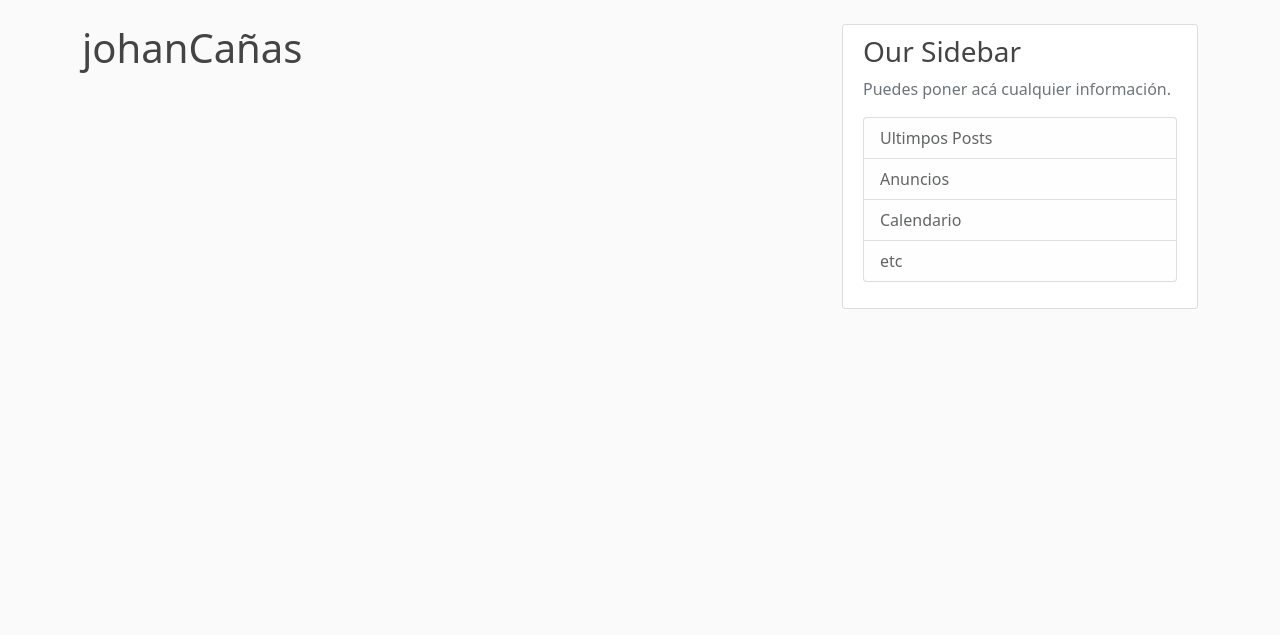
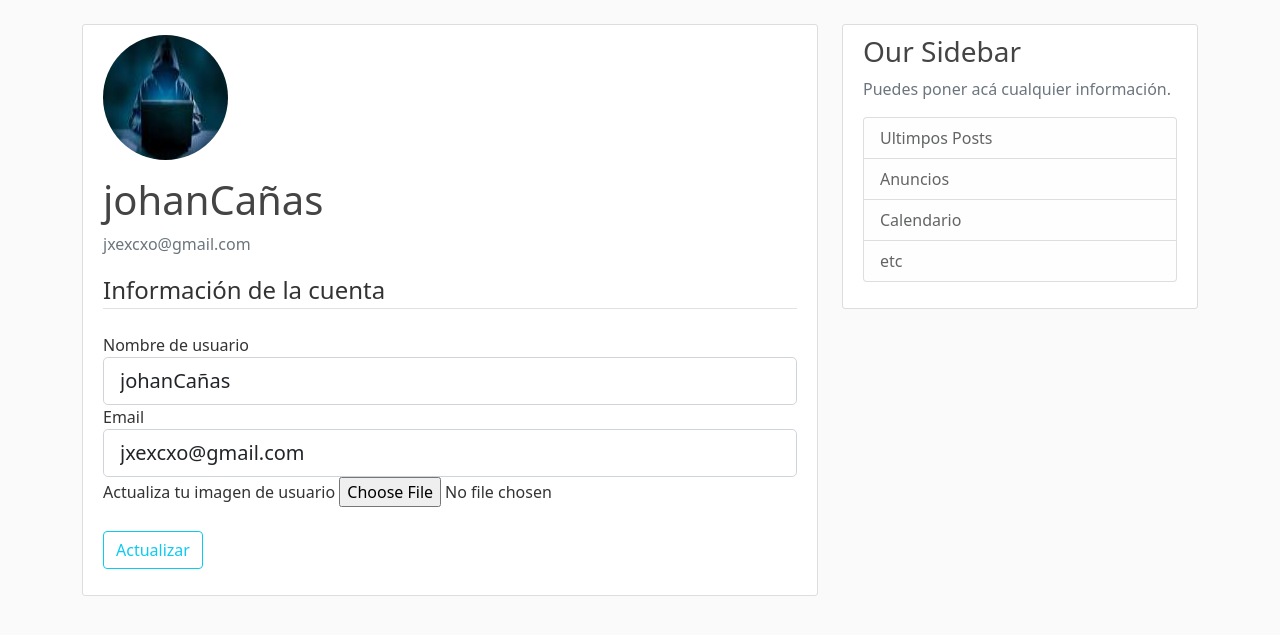
Before and after one commit to joescaos/flask-web-app, a Flask app: page /account in a window 1280 px wide. Shown: the part 56-691 px from the top of the page. Run offline with Flask 2, Linux system fonts and the light colour scheme; a user stored in the database is signed in; some libraries are stand-ins or nearby versions.

Commit message:
update account setup

```diff
--- a/flaskblog/forms.py
+++ b/flaskblog/forms.py
@@ -1,8 +1,9 @@
 from flask_wtf import FlaskForm
+from flask_wtf.file import FileField, FileAllowed
 from wtforms import StringField, PasswordField, SubmitField, BooleanField
 from wtforms.validators import DataRequired, Length, Email, EqualTo, ValidationError
 from flaskblog.models import User
-
+from flask_login import current_user
 class RegistrationForm(FlaskForm):
     username = StringField('Nombre de usuario',
                             validators=[DataRequired(), Length(min=2, max=20)])
@@ -27,6 +28,29 @@ class RegistrationForm(FlaskForm):
 class LoginForm(FlaskForm):
     email = StringField('Email',
                             validators=[DataRequired(), Email()])
-    password = PasswordField('Contrasela', validators=[DataRequired()])
+    password = PasswordField('Contraseña', validators=[DataRequired()])
     remember = BooleanField('Recordarme')
     submit = SubmitField('Iniciar Sesión')
+
+class UpdateAccountForm(FlaskForm):
+    username = StringField('Nombre de usuario',
+                            validators=[DataRequired(), Length(min=2, max=20)])
+    email = StringField('Email',
+                            validators=[DataRequired(), Email()])
+
+    picture = FileField('Actualiza tu imagen de usuario', validators=[
+                            FileAllowed(['jpg', 'png'])
+    ])
+    submit = SubmitField('Actualizar')
+
+    def validate_username(self, username):
+        if username.data != current_user.username:
+            user = User.query.filter_by(username=username.data).first()
+            if user:
+                raise ValidationError('Nombre de usuario ya existe')
+
+    def validate_email(self, email):
+        if email.data != current_user.email:
+            email = User.query.filter_by(email=email.data).first()
+            if email:
+                raise ValidationError('Dirección de email ya existe')
--- a/flaskblog/routes.py
+++ b/flaskblog/routes.py
@@ -1,6 +1,9 @@
+import secrets
+import os
+from PIL import Image
 from flask import render_template, redirect, url_for, flash, request
 from flaskblog import app, db, bcrypt
-from flaskblog.forms import RegistrationForm, LoginForm
+from flaskblog.forms import RegistrationForm, LoginForm, UpdateAccountForm
 from flaskblog.models import User, Post
 from flask_login import login_user, current_user, logout_user, login_required
 
@@ -67,7 +70,37 @@ def logout():
     logout_user()
     return redirect(url_for('home'))
 
-@app.route('/account')
+def save_picture(form_picture):
+    randox_hex = secrets.token_hex(8)
+    _, f_ext = os.path.splitext(form_picture.filename) # return name file and extension file
+    picture_fn = randox_hex + f_ext
+    picture_path = os.path.join(app.root_path, 'static/profile_pics', picture_fn)
+
+    # resizing larte pictures
+    output_size = (125, 125)
+    i = Image.open(form_picture)
+    i.thumbnail(output_size)
+    i.save(picture_path)
+
+    return picture_fn
+
+@app.route('/account', methods=['GET', 'POST'])
 @login_required
 def account():
-    return render_template('account.html', title='Cuenta personal')
+    form = UpdateAccountForm()
+    if form.validate_on_submit():
+        if form.picture.data:
+            picture_file = save_picture(form.picture.data)
+            current_user.image_file = picture_file
+        current_user.username = form.username.data
+        current_user.email = form.email.data
+        db.session.commit()
+        flash('Tu cuenta fue actualizada', 'success')
+        return redirect(url_for('account'))
+    elif request.method == 'GET':
+        app.logger.debug(current_user.username, current_user.email)
+        form.username.data = current_user.username
+        form.email.data = current_user.email
+    image_file = url_for('static', filename='profile_pics/' + current_user.image_file)
+    return render_template('account.html', title='Cuenta personal',
+                                        image_file=image_file, form=form)
--- a/flaskblog/templates/account.html
+++ b/flaskblog/templates/account.html
@@ -1,7 +1,55 @@
-{% extends 'base.html' %}
+{% extends 'base.html' %} {% block content %}
 
-{% block content %}
-
-    <h1>{{ current_user.username }}</h1>
+<div class="content-section">
+  <div class="media">
+    <img class="rounded-circle account-img" src="{{ image_file }}" />
+    <div class="media-body">
+      <h2 class="account-heading">{{ current_user.username }}</h2>
+      <p class="text-secondary">{{ current_user.email }}</p>
+    </div>
+  </div>
+  <form method="POST" action="" enctype="multipart/form-data">
+    {{ form.hidden_tag() }}
+    <fieldset class="form-group">
+      <legend class="border-bottom mb-4">Información de la cuenta</legend>
+      <div class="form-group">
+        {{ form.username.label(class="form-control-label") }} {% if
+        form.username.errors %} {{ form.username(class="form-control
+        form-control-lg is-invalid") }}
+        <div class="invalid-feedback">
+          {% for error in form.username.errors %}
+          <span>{{ error }}</span>
+          {% endfor %}
+        </div>
+        {% else %} {{ form.username(class="form-control form-control-lg") }} {%
+        endif %}
+      </div>
+      <div class="form-group">
+        {{ form.email.label(class="form-control-label") }} {% if
+        form.email.errors %} {{ form.email(class="form-control form-control-lg
+        is-invalid") }}
+        <div class="invalid-feedback">
+          {% for error in form.email.errors %}
+          <span>{{ error }}</span>
+          {% endfor %}
+        </div>
+        {% else %} {{ form.email(class="form-control form-control-lg") }} {%
+        endif %}
+      </div>
+      <div class="form-group">
+          {{ form.picture.label() }}
+          {{ form.picture(class='form-control-file')}}
+          {% if form.picture.errors %}
+            {% for error in form.picture.errors %}
+            <span class="text-danger">{{ error }}</span><br />
+            {% endfor%}
+          {% endif%}
+      </div>
+    </fieldset>
+    <div class="form-group mt-4">
+      {{ form.submit(class="btn btn-outline-info") }}
+    </div>
+  </form>
+</div>
 
 {% endblock %}
```
Also changed, not shown: flaskblog/site.db, flaskblog/static/profile_pics/7ac22b35c1f70985.jpg (added), flaskblog/static/profile_pics/af42a0fa6aecc22a.jpg (added), flaskblog/static/profile_pics/default.jpg (added).
